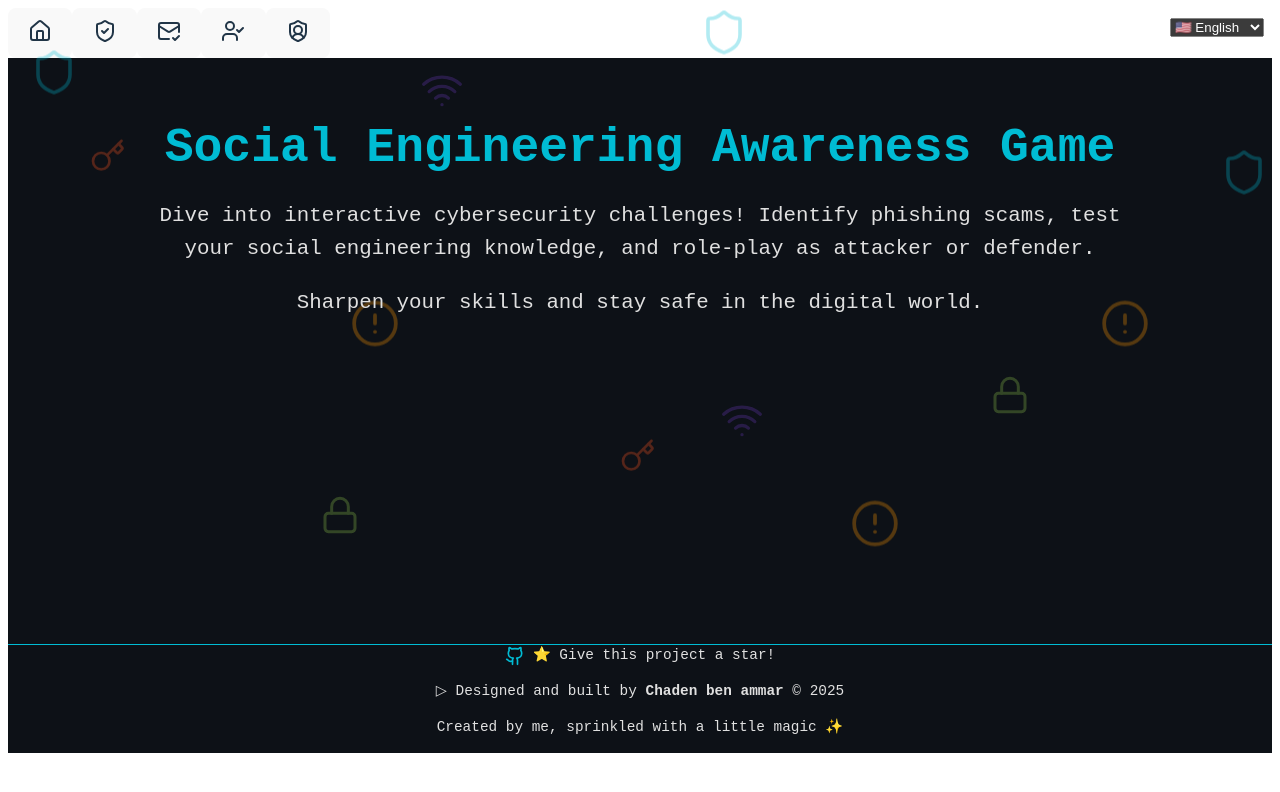
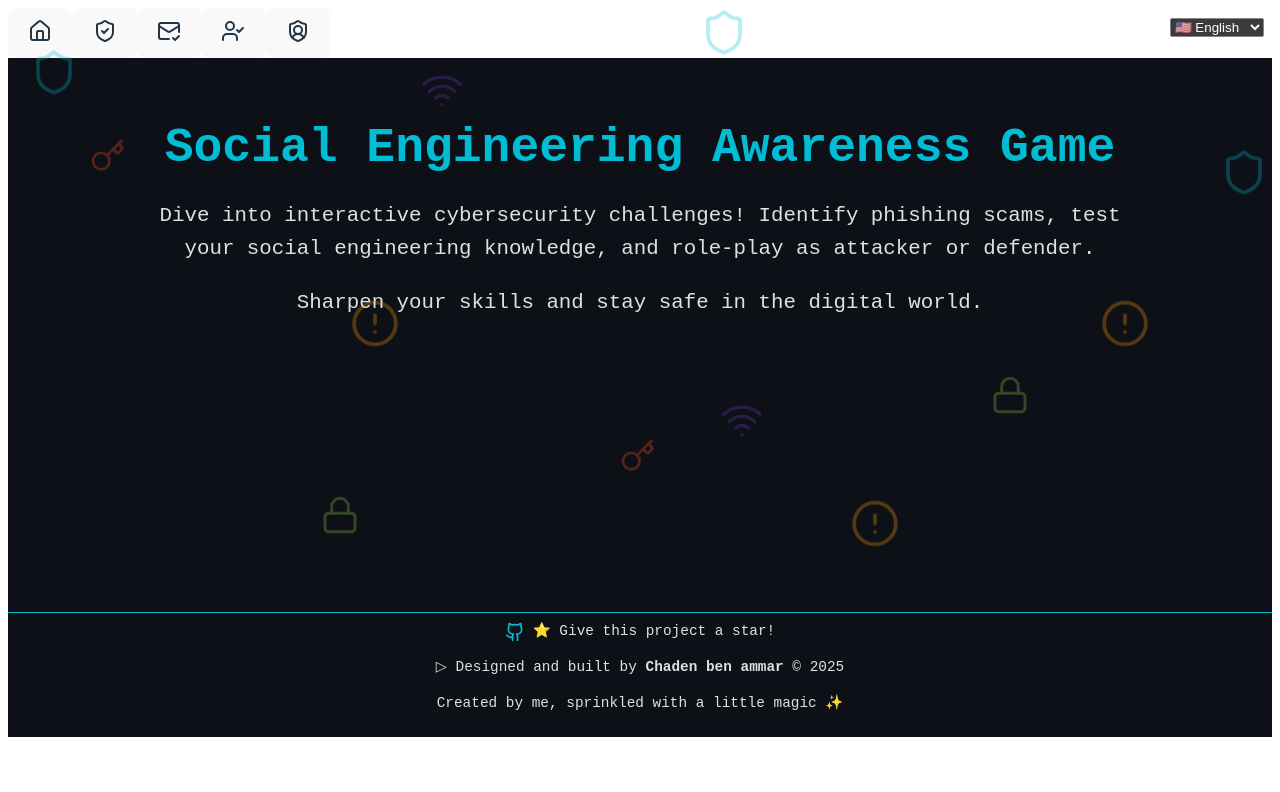
Before and after one commit to ChadenBA/social-engineering-game, a React (Vite) app in the folder frontend/: page / in a window 1280 px wide. Shown: the top 792 px of the page. Built offline with nearby package versions, Linux system fonts and the light colour scheme.

Commit message:
fix FOOTER

```diff
--- a/frontend/src/components/Footer.tsx
+++ b/frontend/src/components/Footer.tsx
@@ -11,10 +11,11 @@ export default function Footer({ repoUrl }: FooterProps) {
   return (
     <footer
       style={{
-        marginTop: "15rem",
+        marginTop: "13rem",
         background: "#0d1117",
         color: "#e0e0e0",
         textAlign: "center",
+        padding: "0.5rem",
         borderTop: "1px solid #00bcd4",
         fontFamily: "'Courier New', monospace",
         fontSize: "0.9rem",
```
